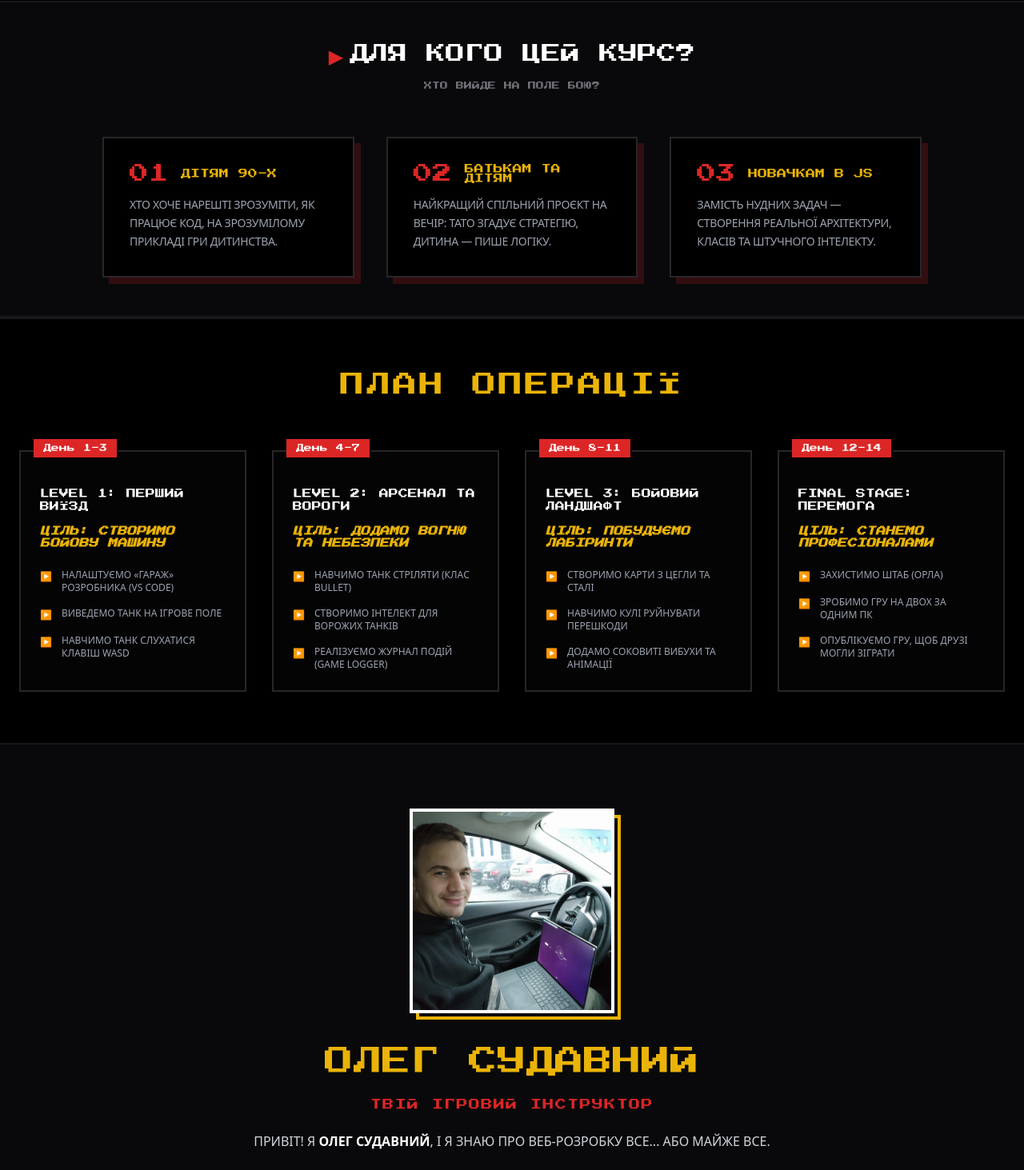
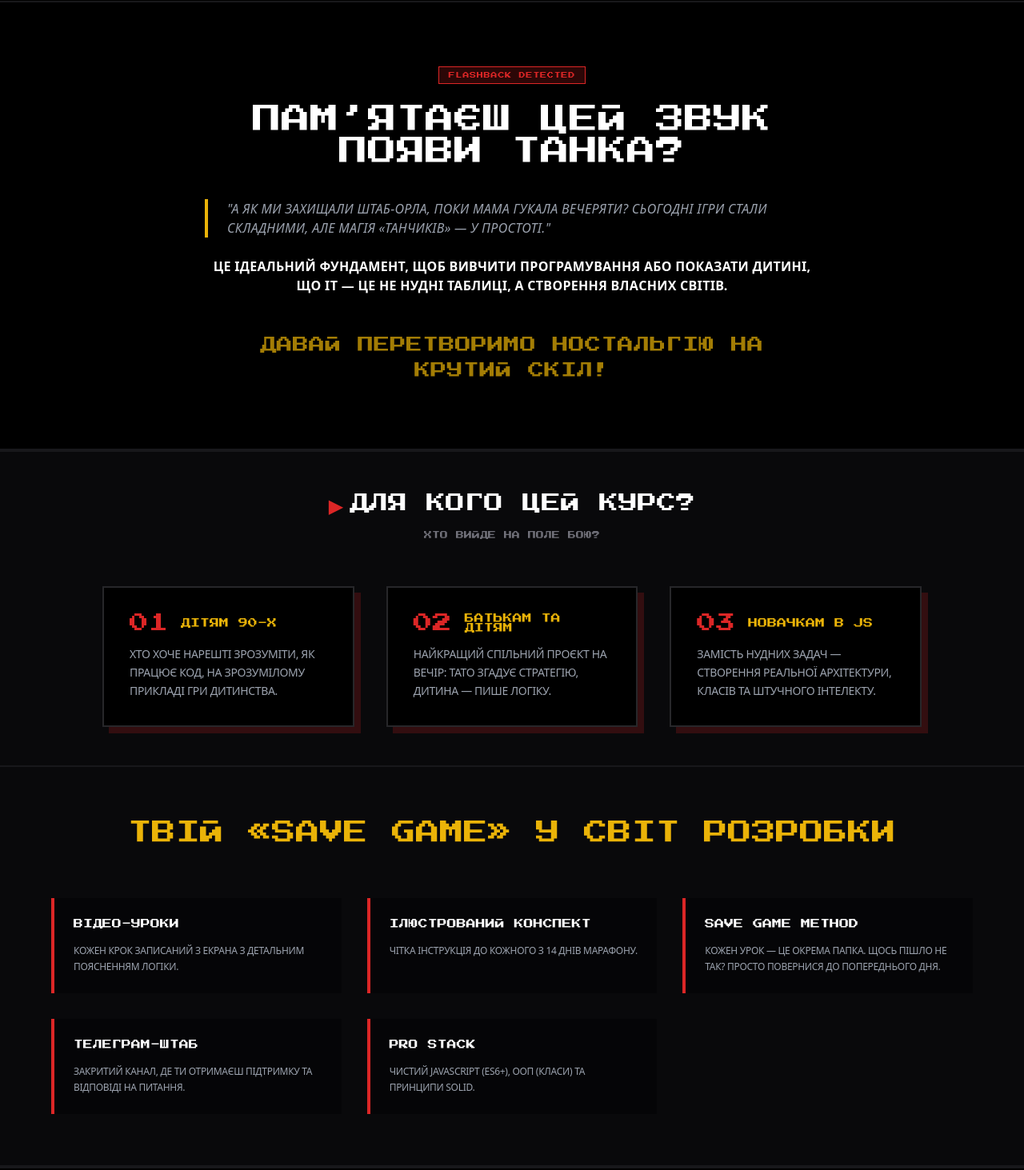
Before and after one commit to acestudiooleg/landing, a React (Vite) app: page / in a window 1280 px wide. Shown: the part 860-2323 px from the top of the page at 80% size. Built offline with nearby package versions, Linux system fonts and the light colour scheme.

Commit message:
added few pages

```diff
--- a/src/App.tsx
+++ b/src/App.tsx
@@ -7,6 +7,8 @@ import { AuthorPage } from "./components/AuthorPage";
 import "./App.scss";
 import { FinalCTA } from "./components/FinalCTS";
 import { ParallaxTank } from "./components/ParallaxTank";
+import { NostalgiaPage } from "./components/NostalgiaPage";
+import { FormatPage } from "./components/FormatPage";
 
 function App() {
   return (
@@ -26,7 +28,9 @@ function App() {
       {/* Основний контент лендингу */}
       <main>
         <MainPage />
+        <NostalgiaPage />
         <ForWhoPage />
+        <FormatPage />
         <ProgramPage />
         <AuthorPage />
         <FinalCTA />
--- /dev/null
+++ b/src/components/FormatPage.tsx
@@ -0,0 +1,41 @@
+export const FormatPage: React.FC = () => {
+  const features = [
+    { title: "ВІДЕО-УРОКИ", desc: "Кожен крок записаний з екрана з детальним поясненням логіки." },
+    { title: "ІЛЮСТРОВАНИЙ КОНСПЕКТ", desc: "Чітка інструкція до кожного з 14 днів марафону." },
+    {
+      title: "SAVE GAME METHOD",
+      desc: "Кожен урок — це окрема папка. Щось пішло не так? Просто повернися до попереднього дня.",
+    },
+    {
+      title: "ТЕЛЕГРАМ-ШТАБ",
+      desc: "Закритий канал, де ти отримаєш підтримку та відповіді на питання.",
+    },
+    { title: "PRO STACK", desc: "Чистий JavaScript (ES6+), ООП (Класи) та принципи SOLID." },
+  ];
+
+  return (
+    <section className="py-16 bg-zinc-950 px-6 border-b-2 border-zinc-900">
+      <div className="max-w-6xl mx-auto">
+        <h2 className="text-xl md:text-3xl font-pixel text-yellow-500 text-center mb-16 uppercase">
+          Твій «Save Game» у світ розробки
+        </h2>
+
+        <div className="grid grid-cols-1 md:grid-cols-2 lg:grid-cols-3 gap-8">
+          {features.map((f, i) => (
+            <div
+              key={i}
+              className="bg-black/40 border-l-4 border-red-600 p-6 hover:bg-zinc-900 transition-colors group"
+            >
+              <h3 className="font-pixel text-xs text-white mb-4 group-hover:text-yellow-500 transition-colors">
+                {f.title}
+              </h3>
+              <p className="text-gray-400 text-xs font-sans uppercase leading-relaxed tracking-tight">
+                {f.desc}
+              </p>
+            </div>
+          ))}
+        </div>
+      </div>
+    </section>
+  );
+};
--- /dev/null
+++ b/src/components/NostalgiaPage.tsx
@@ -0,0 +1,34 @@
+export const NostalgiaPage: React.FC = () => {
+  return (
+    <section className="py-20 bg-black border-y-2 border-zinc-900 px-6 relative overflow-hidden">
+      {/* Смужки на фоні тільки для цього блоку */}
+      <div className="retro-scanlines opacity-20" />
+
+      <div className="max-w-3xl mx-auto text-center relative z-10">
+        <div className="inline-block px-3 py-1 bg-red-600/20 border border-red-600 text-red-600 font-pixel text-[8px] mb-6 uppercase tracking-widest">
+          Flashback detected
+        </div>
+
+        <h2 className="text-2xl md:text-4xl font-pixel text-white mb-10 leading-relaxed uppercase">
+          Пам’ятаєш цей звук <br/> появи танка?
+        </h2>
+
+        <div className="space-y-6 text-gray-400 font-sans uppercase tracking-wide leading-loose">
+          <p className="text-sm md:text-base italic border-l-4 border-yellow-500 pl-6 text-left">
+            "А як ми захищали штаб-орла, поки мама гукала вечеряти? Сьогодні ігри стали складними, але магія «Танчиків» — у простоті."
+          </p>
+
+          <p className="text-sm md:text-base text-white font-bold">
+            Це ідеальний фундамент, щоб вивчити програмування або показати дитині, що IT — це не нудні таблиці, а створення власних світів.
+          </p>
+
+          <div className="pt-6">
+             <span className="font-pixel text-yellow-500 text-lg md:text-xl animate-pulse">
+               ДАВАЙ ПЕРЕТВОРИМО НОСТАЛЬГІЮ НА КРУТИЙ СКІЛ!
+             </span>
+          </div>
+        </div>
+      </div>
+    </section>
+  );
+};
```
